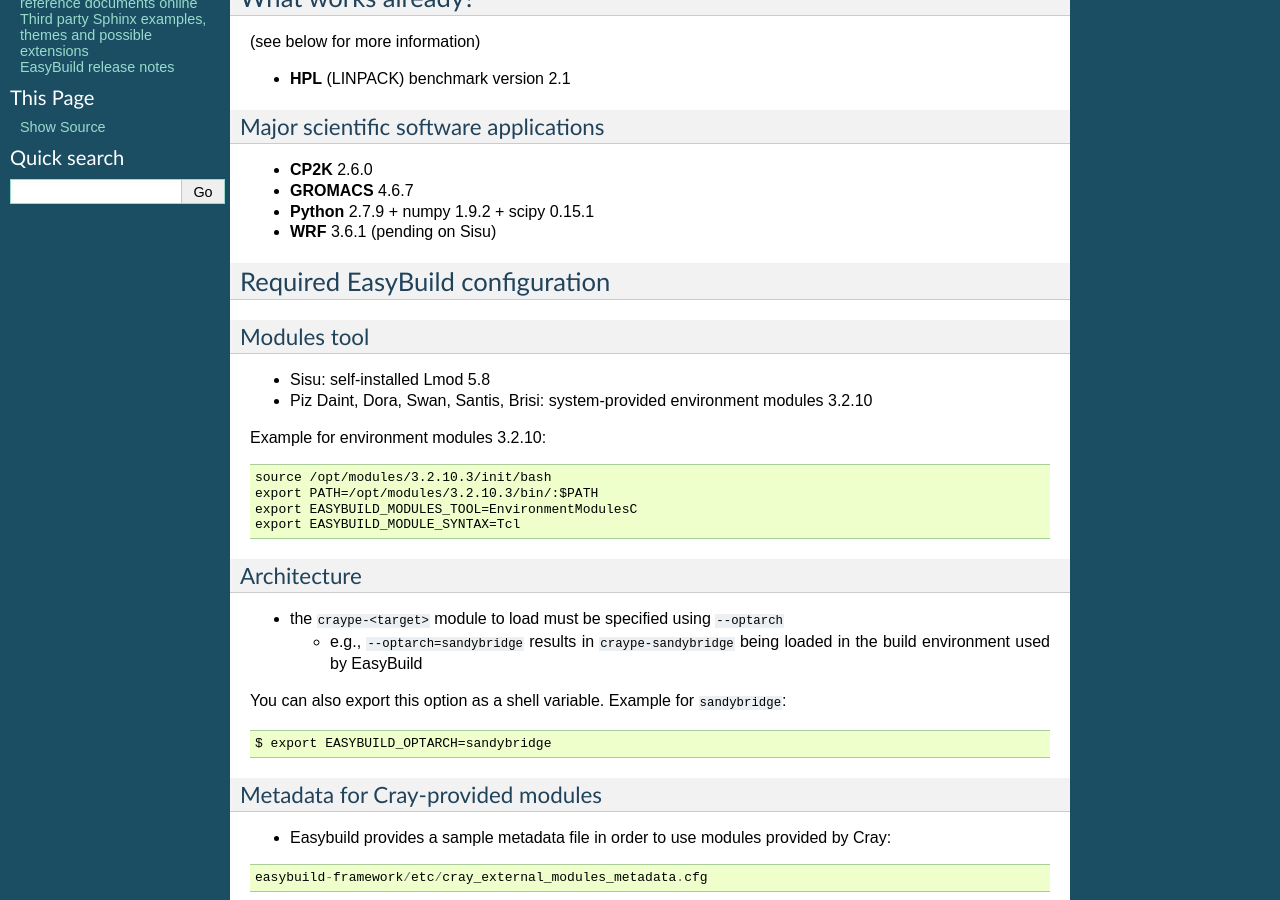
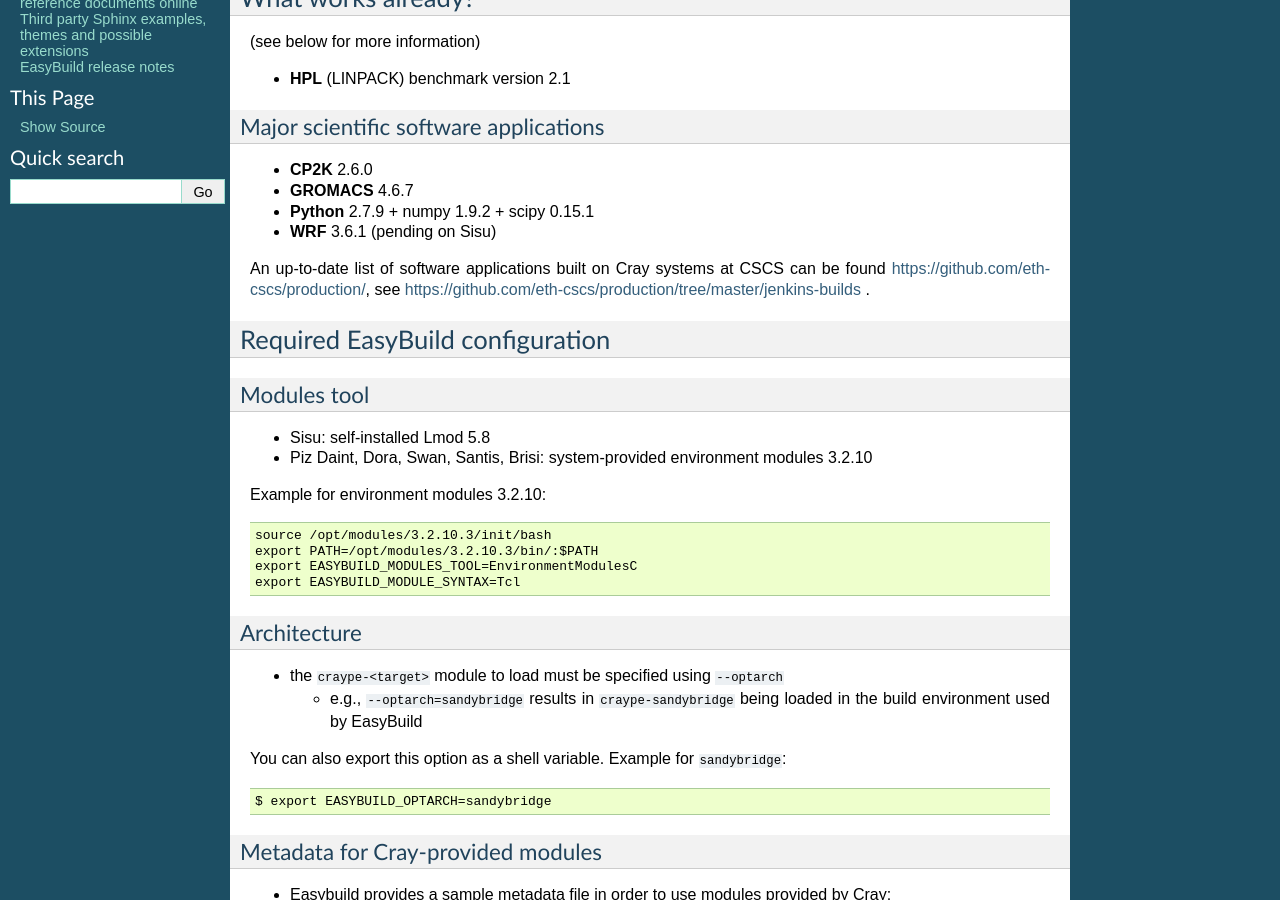
Before and after one commit to easybuilders/easybuild, a Sphinx documentation site: the page built from docs/Cray-support.rst, in a window 1280 px wide and 900 px high, scrolled down 993 px. Built offline with Sphinx 7.4.7, drawn with Linux system fonts in a browser that asks for light colours; some of the changed text lies outside the part shown.

Commit message:
fix typo, add link to eth-cscs GitHub repo

```diff
--- a/docs/Cray-support.rst
+++ b/docs/Cray-support.rst
@@ -60,6 +60,9 @@
 * **GROMACS** 4.6.7
 * **Python** 2.7.9 + numpy 1.9.2 + scipy 0.15.1
 * **WRF** 3.6.1 (pending on Sisu)
+
+An up-to-date list of software applications built on Cray systems at CSCS can be found https://github.com/eth-cscs/production/,
+see https://github.com/eth-cscs/production/tree/master/jenkins-builds .
 
 Required EasyBuild configuration
 --------------------------------
```
Also changed, not shown: other parts of docs/Cray-support.rst (+1 -1 lines).
